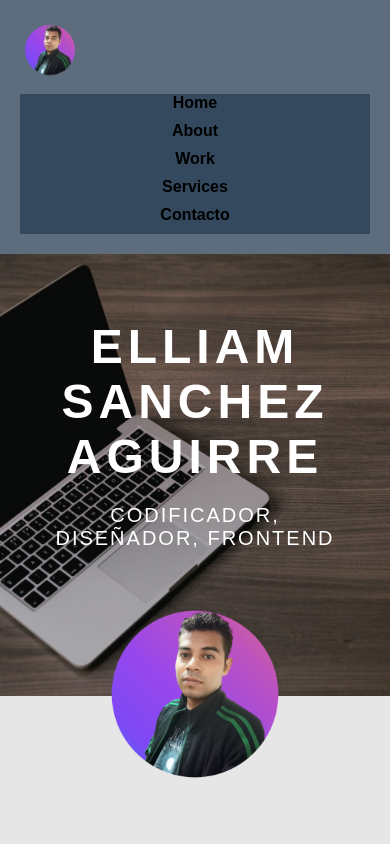
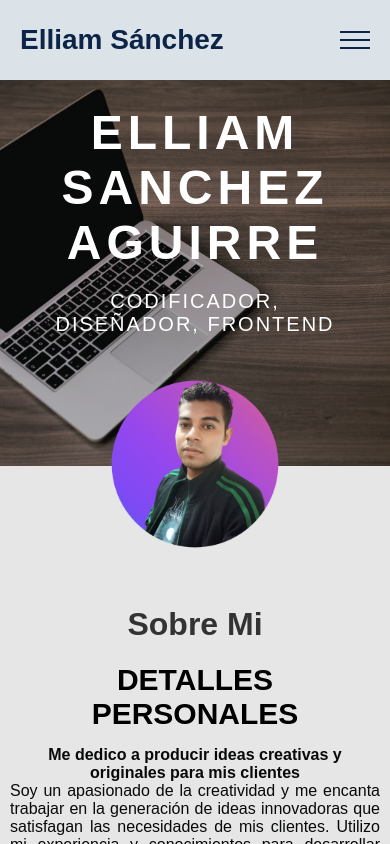
Before and after one commit to Elliam-Sanchez510/Landing-page, a React (Create React App) app: page /about in a window 390 px wide. Shown: the top 844 px of the page. Built offline with nearby package versions, Linux system fonts and the light colour scheme.

Commit message:
Updating navbar

```diff
--- a/src/components/screens/Navbar.tsx
+++ b/src/components/screens/Navbar.tsx
@@ -1,21 +1,28 @@
-import React from 'react';
-import { Link, } from 'react-router-dom';
+import React, { useState } from 'react';
 import '../styles/Navbar.css';
-import logo from '../image/foto.png';
 
-const Navbar = () => {
+const Navbar: React.FC = () => {
+    const [isMenuOpen, setIsMenuOpen] = useState(false);
+
+    const toggleMenu = () => {
+        setIsMenuOpen(!isMenuOpen);
+    };
+
     return (
         <header>
-            <nav className="navbar">
-                <div className='logo'>
-                    <img src={logo} alt="Logo" className="logo" />
-                </div>
-                <ul className="navbar-menu">
-                    <li><Link to="/">Home</Link></li>
-                    <li><Link to="/about">About</Link></li>
-                    <li><Link to="/work">Work</Link></li>
-                    <li><Link to="/services">Services</Link></li>
-                    <li><Link to="/contact">Contacto</Link></li>
+            <div className="Logo">Elliam Sánchez</div>
+            <div className="Hamburger" onClick={toggleMenu}>
+                <div className="Line"></div>
+                <div className="Line"></div>
+                <div className="Line"></div>
+            </div>
+            <nav className={`nav-bar ${isMenuOpen ? 'active' : ''}`}>
+                <ul>
+                    <li><a href="/" className="crive">Home</a></li>
+                    <li><a href="/about">About</a></li>
+                    <li><a href="/work">Work</a></li>
+                    <li><a href="/services">Services</a></li>
+                    <li><a href="/contact">Contact</a></li>
                 </ul>
             </nav>
         </header>
--- a/src/components/styles/Navbar.css
+++ b/src/components/styles/Navbar.css
@@ -1,65 +1,126 @@
-body {
+* {
+    padding: 0;
     margin: 0;
-    padding: 0;
-    background-color: #D5DBDB;
+    box-sizing: border-box;
 }
 
-.navbar {
+body {
+    font-family: "Poppins", sans-serif;
+    background-color: #f5f5f5;
+    overflow-x: hidden;
+}
+
+header {
+    width: 100%;
+    height: 80px;
+    background-color: #DBE2E8;
     display: flex;
     justify-content: space-between;
-    padding: 20px;
-    background-color: #5D6D7E;
-    transition: background-color 0.3s ease-in-out;
+    padding: 0 20px;
+    align-items: center;
+    box-shadow: 0 8px 6px -6px rgba(0, 0, 0, 0.1);
 }
 
-.logo img {
-    width: 60px;
-    height: auto;
+.Logo {
+    font-size: 28px;
+    font-weight: 600;
+    color: #0b2447;
 }
 
-.navbar-menu {
-    list-style-type: none;
-    display: flex;
-    margin: 0;
-    padding: 0;
+.Hamburger {
+    display: none;
+    cursor: pointer;
 }
 
-.navbar-menu li {
-    margin-right: 35px;
-    transform: translateY(20px);
-    font-family: Arial, Helvetica, sans-serif;
+.nav-bar {
+    display: flex;
 }
 
-.navbar-menu a {
+.nav-bar ul {
+    list-style: none;
+    display: flex;
+}
+
+.nav-bar ul li a {
     text-decoration: none;
+    display: block;
+    color: black;
+    font-size: 18px;
+    padding: 20px;
+    margin: 0 5px;
+    transition: 0.2s;
+}
+
+.nav-bar ul li a:hover {
     color: black;
     font-weight: bold;
-    transition: color 0.2s ease-in-out;
 }
 
-.navbar-menu a:hover {
-    color: white;
+.nav-bar ul li a::after {
+    display: block;
+    content: "";
+    border-bottom: 2px solid #0B2447;
+    transform: scaleX(0);
+    transition: transform 250ms ease-in-out;
 }
 
-/* Responsividad */
-@media (max-width: 768px) {
-    .navbar {
-        flex-direction: column;
-        align-items: flex-start;
+.nav-bar ul li a:hover::after {
+    transform: scaleX(1);
+}
+
+.nav-bar ul li a.active {
+    color: #193760;
+}
+
+@media only screen and (max-width: 900px) {
+    .Hamburger {
+        display: block;
     }
 
-    .navbar-menu {
+    .nav-bar {
         flex-direction: column;
-        align-items: center;
+        position: absolute;
+        top: 80px;
+        left: 0;
         width: 100%;
-        margin-top: 10px;
-        background-color: #34495E;
+        background-color: #DBE2E8;
+        box-shadow: 0 8px 6px -6px rgba(0, 0, 0, 0.1);
+        overflow: hidden;
+        opacity: 0;
+        transition: height 0.5s, opacity 0.5s;
+        height: 0;
     }
 
-    .navbar-menu li {
-        margin-right: 0;
-        margin-bottom: 10px;
+    .nav-bar.active {
+        height: 200px;
         opacity: 1;
-        transform: none;
+    }
+
+    .nav-bar ul {
+        margin: 8px 0;
+    }
+
+    .nav-bar ul li {
+        margin-bottom: 8px;
+    }
+
+    .Hamburger .Line {
+        width: 30px;
+        height: 2px;
+        background: #0b2447;
+        margin: 6px 0;
+        transition: 0.5s;
+    }
+
+    .Hamburger.active .Line:nth-child(1) {
+        transform: rotate(-45deg) translate(-5px, 6px);
+    }
+
+    .Hamburger.active .Line:nth-child(2) {
+        opacity: 0;
+    }
+
+    .Hamburger.active .Line:nth-child(3) {
+        transform: rotate(45deg) translate(-5px, -6px);
     }
 }
```
